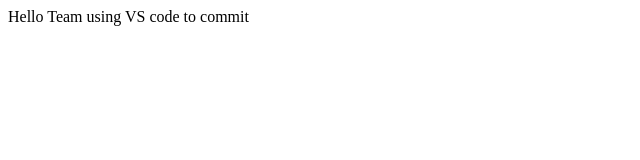
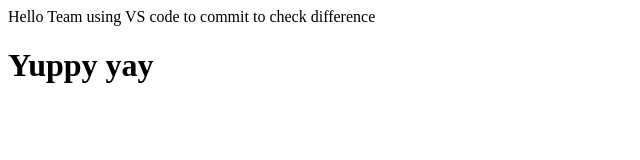
Before and after one commit to luana-david/git-tutorial, a plain HTML site: page index.html in a window 1280 px wide. Shown: the whole page, without its empty margins (0-640 px from the left). Drawn offline with Linux system fonts and the light colour scheme.

Commit message:
check restore

```diff
--- a/index.html
+++ b/index.html
@@ -7,6 +7,7 @@
     <title>Document</title>
 </head>
 <body>
-    <div>Hello Team using VS code to commit</div>
+    <div>Hello Team using VS code to commit to check difference</div>
+    <h1>Yuppy yay</h1>
 </body>
 </html>
```
